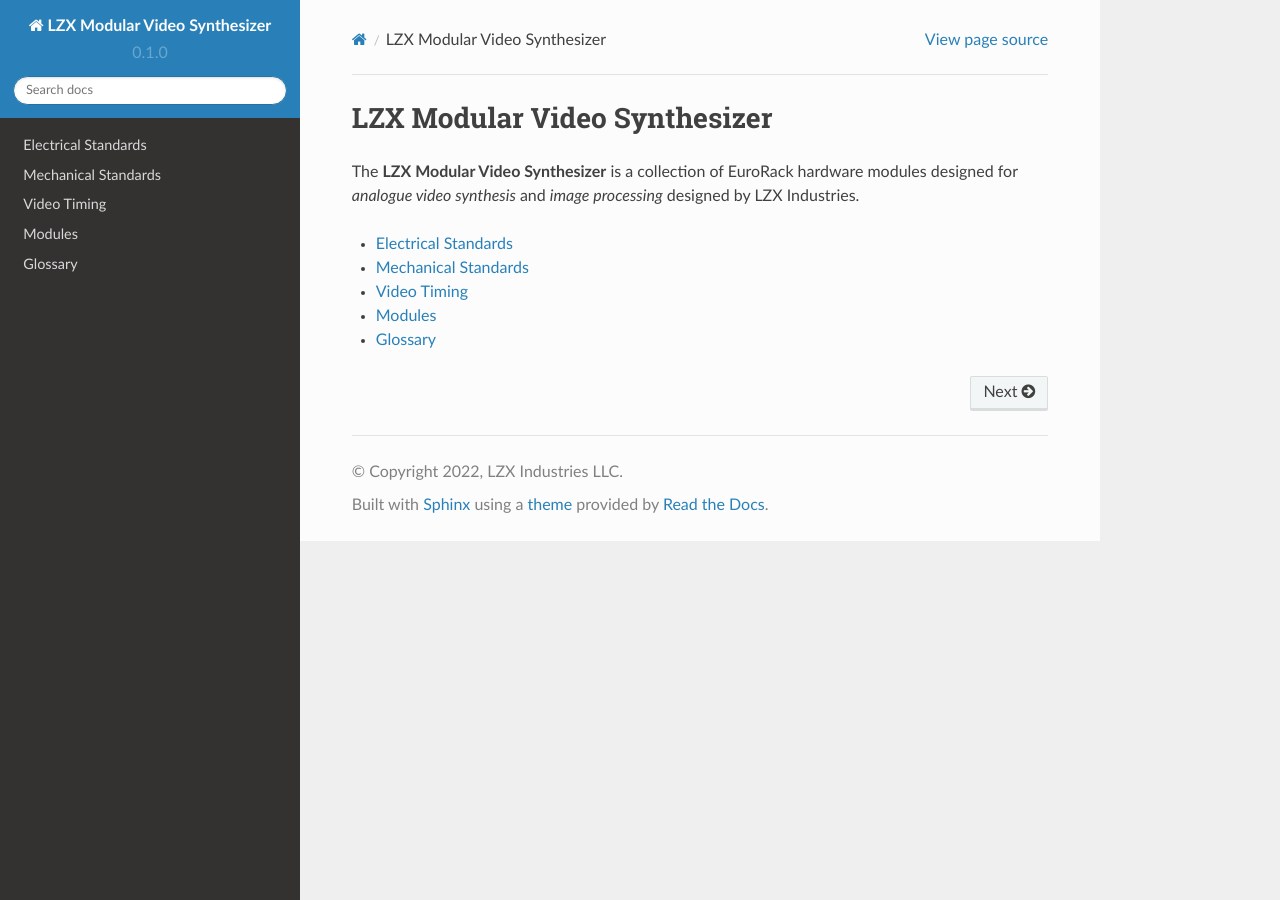
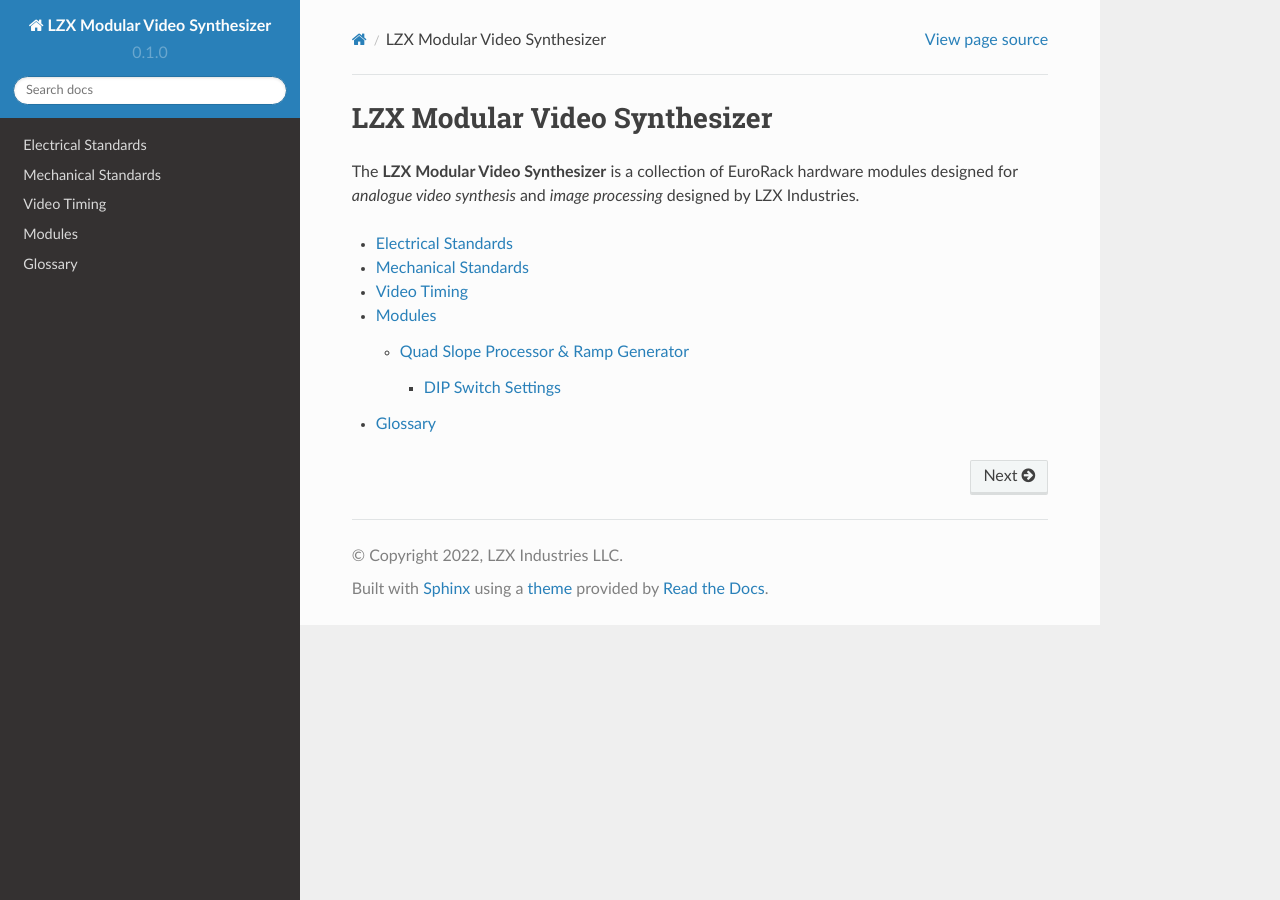
Before and after one commit to lzxindustries/lzxmodular, a Sphinx documentation site: the page built from docs/source/index.rst, in a window 1280 px wide. Built offline with Sphinx 7.4.7 and the Read the Docs theme 2.0.0, drawn with Linux system fonts in a browser that asks for light colours; pages that are not in the unit, such as notebooks, are missing from menus.

Commit message:
Update modules.rst

```diff
--- a/docs/source/modules.rst
+++ b/docs/source/modules.rst
@@ -2,3 +2,7 @@
 =========
 
 A list of modules
+
+.. toctree::
+   video_encoder_and_sync_generator
+   quad_slope_processor_and_ramp_generator
```
